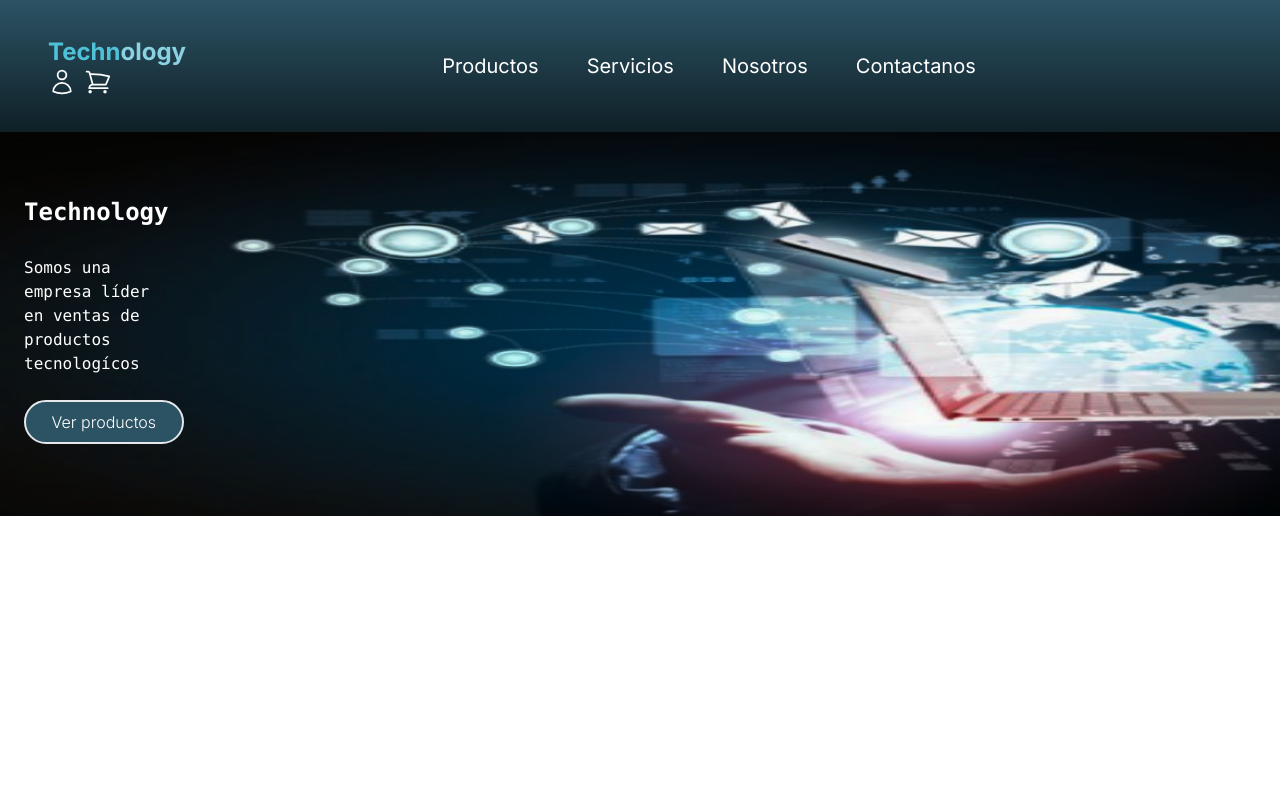
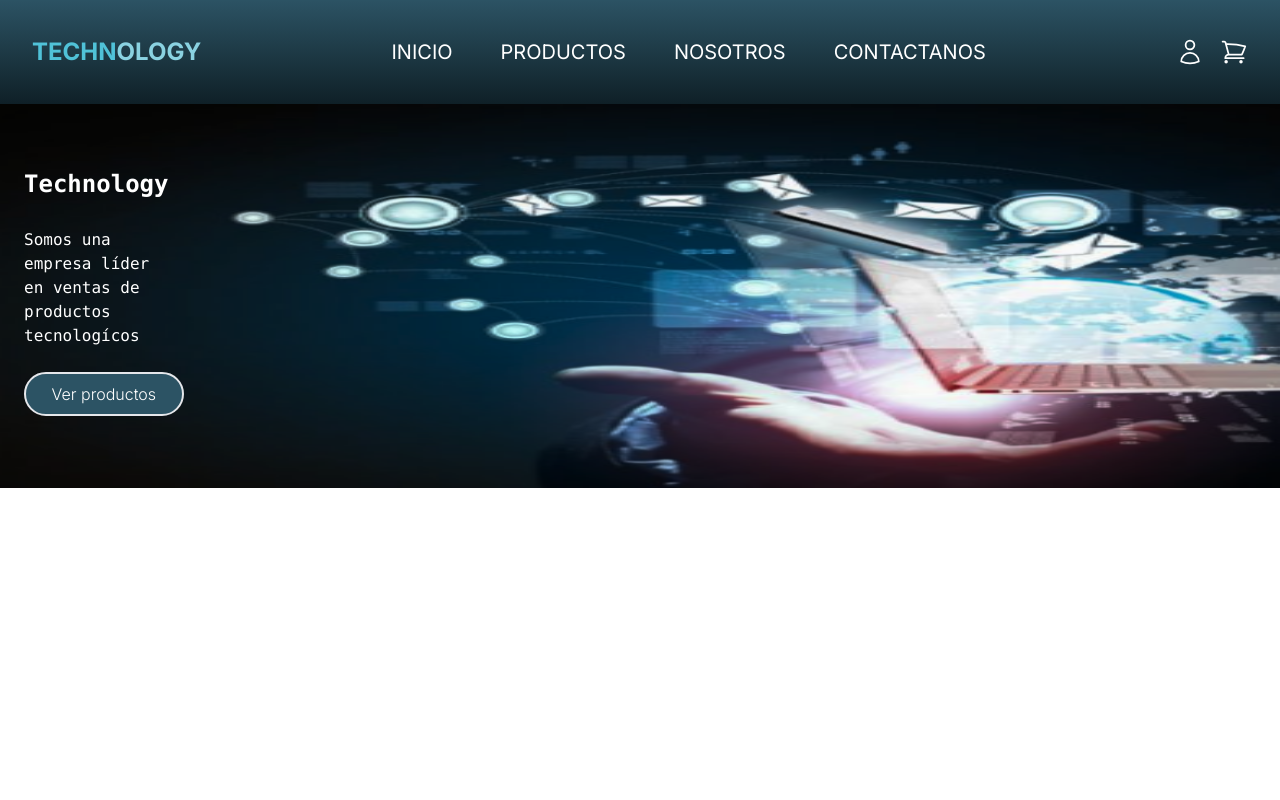
Before and after one commit to Davidmenq/ecommerce_CodiGO, a Next.js app: page / in a window 1280 px wide. Shown: the top 800 px of the page. Built offline with nearby package versions, Linux system fonts and the light colour scheme.

Commit message:
Mejoré el header tanto para desktop y mobile (responsive)

```diff
--- a/src/app/globals.css
+++ b/src/app/globals.css
@@ -1,3 +1,19 @@
 @tailwind base;
 @tailwind components;
 @tailwind utilities;
+
+
+/* Effect for line horizontal in the NavBar  */
+@keyframes line-animation {
+  0% {
+    width: 0;
+  }
+  100% {
+    width: 100%;
+  }
+}
+
+.animate-line-animation {
+  animation-name: line-animation;
+  animation-duration: 0.3s;
+}
--- a/src/components/Header.tsx
+++ b/src/components/Header.tsx
@@ -1,25 +1,64 @@
 "use client";
 import Link from "next/link";
-import Login from "../app/login/page";
 import React from "react";
 import { useState } from "react";
+import ListNavBar from "./ListNavBar";
+
+const renderIconsDer = () => {
+  return (
+    <>
+      <Link href={"/login"}>
+        <svg
+          xmlns="http://www.w3.org/2000/svg"
+          fill="none"
+          viewBox="0 0 24 24"
+          strokeWidth={1.5}
+          stroke="white"
+          className="w-7 h-7"
+        >
+          <path
+            strokeLinecap="round"
+            strokeLinejoin="round"
+            d="M15.75 6a3.75 3.75 0 11-7.5 0 3.75 3.75 0 017.5 0zM4.501 20.118a7.5 7.5 0 0114.998 0A17.933 17.933 0 0112 21.75c-2.676 0-5.216-.584-7.499-1.632z"
+          />
+        </svg>
+      </Link>
+      <svg
+        xmlns="http://www.w3.org/2000/svg"
+        fill="none"
+        viewBox="0 0 24 24"
+        strokeWidth={1.5}
+        stroke="white"
+        className="w-7 h-7"
+      >
+        <path
+          strokeLinecap="round"
+          strokeLinejoin="round"
+          d="M2.25 3h1.386c.51 0 .955.343 1.087.835l.383 1.437M7.5 14.25a3 3 0 00-3 3h15.75m-12.75-3h11.218c1.121-2.3 2.1-4.684 2.924-7.138a60.114 60.114 0 00-16.536-1.84M7.5 14.25L5.106 5.272M6 20.25a.75.75 0 11-1.5 0 .75.75 0 011.5 0zm12.75 0a.75.75 0 11-1.5 0 .75.75 0 011.5 0z"
+        />
+      </svg>
+    </>
+  );
+};
 
 const Header = () => {
+  /* UseState -> used for change the icons of Hamburguer menu and Close */
   const [navbar, setNavbar] = useState(false);
   return (
     <header className="sticky top-0 z-10">
-      <nav className="w-full p-4 bg-gradient-to-t from-[#0F2027] bg-[#2C5364]">
-        <div className="justify-between mx-auto lg:max-w-7xl md:items-center md:flex md:px-8">
+      <nav className="w-full px-6 py-4 bg-gradient-to-t from-[#0F2027] bg-[#2C5364]">
+        <div className="justify-between lg:w-full lg:items-center lg:flex lg:px-2">
           {/* First part */}
           <>
             {/* Hamburguer menu for mobile*/}
-            <div className="flex items-center justify-between py-1.5 md:py-5 md:block">
-              <div className="md:hidden">
+            <div className="flex items-center justify-between py-1.5 lg:py-5">
+              <div className="lg:hidden">
                 <button
                   className="p-1 rounded-md outline-none focus:border-gray-400 focus:border"
                   onClick={() => setNavbar(!navbar)}
                 >
                   {navbar ? (
+                    /* Icon close */
                     <svg
                       xmlns="http://www.w3.org/2000/svg"
                       fill="none"
@@ -35,6 +74,7 @@ const Header = () => {
                       />
                     </svg>
                   ) : (
+                    /* Icon menu Hamburguer */
                     <svg
                       xmlns="http://www.w3.org/2000/svg"
                       fill="none"
@@ -54,74 +94,38 @@ const Header = () => {
               </div>
               <Link href={"/"}>
                 <h1 className="text-2xl text-[#50C2D8] font-bold">
-                  Techn<span className="text-[#8AD2E1] font-bold">ology</span>
+                  TECHN<span className="text-[#8AD2E1] font-bold">OLOGY</span>
                 </h1>
               </Link>
-              <div className="flex space-x-2">
-                <Link href={"/login"}>
-                  <svg
-                    xmlns="http://www.w3.org/2000/svg"
-                    fill="none"
-                    viewBox="0 0 24 24"
-                    strokeWidth={1.5}
-                    stroke="white"
-                    className="w-7 h-7"
-                  >
-                    <path
-                      strokeLinecap="round"
-                      strokeLinejoin="round"
-                      d="M15.75 6a3.75 3.75 0 11-7.5 0 3.75 3.75 0 017.5 0zM4.501 20.118a7.5 7.5 0 0114.998 0A17.933 17.933 0 0112 21.75c-2.676 0-5.216-.584-7.499-1.632z"
-                    />
-                  </svg>
-                </Link>
-                <svg
-                  xmlns="http://www.w3.org/2000/svg"
-                  fill="none"
-                  viewBox="0 0 24 24"
-                  strokeWidth={1.5}
-                  stroke="white"
-                  className="w-7 h-7"
-                >
-                  <path
-                    strokeLinecap="round"
-                    strokeLinejoin="round"
-                    d="M2.25 3h1.386c.51 0 .955.343 1.087.835l.383 1.437M7.5 14.25a3 3 0 00-3 3h15.75m-12.75-3h11.218c1.121-2.3 2.1-4.684 2.924-7.138a60.114 60.114 0 00-16.536-1.84M7.5 14.25L5.106 5.272M6 20.25a.75.75 0 11-1.5 0 .75.75 0 011.5 0zm12.75 0a.75.75 0 11-1.5 0 .75.75 0 011.5 0z"
-                  />
-                </svg>
-              </div>
+              <div className="flex space-x-4 lg:hidden">{renderIconsDer()}</div>
             </div>
           </>
           {/* Second part */}
-          <>
-            <div
-              className={`flex-1 justify-self-center pb-3 mt-8 md:block md:pb-0 md:mt-0 ${
-                navbar ? "p-12 md:p-0 block" : "hidden"
-              }`}
-            >
-              <ul className="h-screen md:h-auto items-center justify-center md:flex ">
-                <li className="text-xl text-white py-4 md:px-6 text-center border-b-2 md:border-b-0  hover:bg-black  border-black md:hover:text-purple-600 md:hover:bg-transparent">
-                  <Link href="#about" onClick={() => setNavbar(!navbar)}>
-                    Productos
-                  </Link>
-                </li>
-                <li className="text-xl text-white py-4 px-6 text-center border-b-2 md:border-b-0  hover:bg-black border-black  md:hover:text-purple-600 md:hover:bg-transparent">
-                  <Link href="#blog" onClick={() => setNavbar(!navbar)}>
-                    Servicios
-                  </Link>
-                </li>
-                <li className="text-xl text-white py-4 px-6 text-center border-b-2 md:border-b-0  hover:bg-black  border-black  md:hover:text-purple-600 md:hover:bg-transparent">
-                  <Link href="#contact" onClick={() => setNavbar(!navbar)}>
-                    Nosotros
-                  </Link>
-                </li>
-                <li className="text-xl text-white py-4 px-6 text-center border-b-2 md:border-b-0  hover:bg-black  border-black  md:hover:text-purple-600 md:hover:bg-transparent">
-                  <Link href="#projects" onClick={() => setNavbar(!navbar)}>
-                    Contactanos
-                  </Link>
-                </li>
-              </ul>
-            </div>
-          </>
+          <div
+            className={`flex-1 justify-self-center pb-10 mt-8 lg:block lg:pb-0 lg:mt-0 ${
+              navbar ? "p-12 lg:p-0 block" : "hidden"
+            }`}
+          >
+            <ul className="h-screen lg:h-auto items-center justify-center lg:flex ">
+              <ListNavBar
+                nameSection="Inicio"
+                onClickReturn={() => setNavbar(!navbar)}
+              />
+              <ListNavBar
+                nameSection="Productos"
+                onClickReturn={() => setNavbar(!navbar)}
+              />
+              <ListNavBar
+                nameSection="Nosotros"
+                onClickReturn={() => setNavbar(!navbar)}
+              />
+              <ListNavBar
+                nameSection="Contactanos"
+                onClickReturn={() => setNavbar(!navbar)}
+              />
+            </ul>
+          </div>
+          <div className="hidden lg:flex lg:space-x-4">{renderIconsDer()}</div>
         </div>
       </nav>
     </header>
--- /dev/null
+++ b/src/components/ListNavBar.tsx
@@ -0,0 +1,29 @@
+import { FC, useState } from "react";
+import Link from "next/link";
+
+interface Props {
+  nameSection: string;
+  onClickReturn: () => void;
+}
+
+const ListNavBar: FC<Props> = ({ nameSection, onClickReturn }) => {
+  /* UseState -> used for am amimation of line in the section list*/
+
+  const [hovered, setHovered] = useState(false);
+  return (
+    <li
+      className="text-xl uppercase text-white py-4 px-6 text-center border-b-2 lg:border-b-0  hover:bg-[#20C7F0]  border-[#20C7F0] lg:hover:text-[#69C7F0] lg:hover:bg-transparent lg:relative"
+      onMouseEnter={() => setHovered(true)}
+      onMouseLeave={() => setHovered(false)}
+    >
+      <Link href="#" onClick={onClickReturn}>
+        {nameSection}
+      </Link>
+      {hovered && (
+        <span className="absolute bottom-0 left-0 w-full h-0.5 bg-[#e11661] animate-line-animation"></span>
+      )}
+    </li>
+  );
+};
+
+export default ListNavBar;
```
